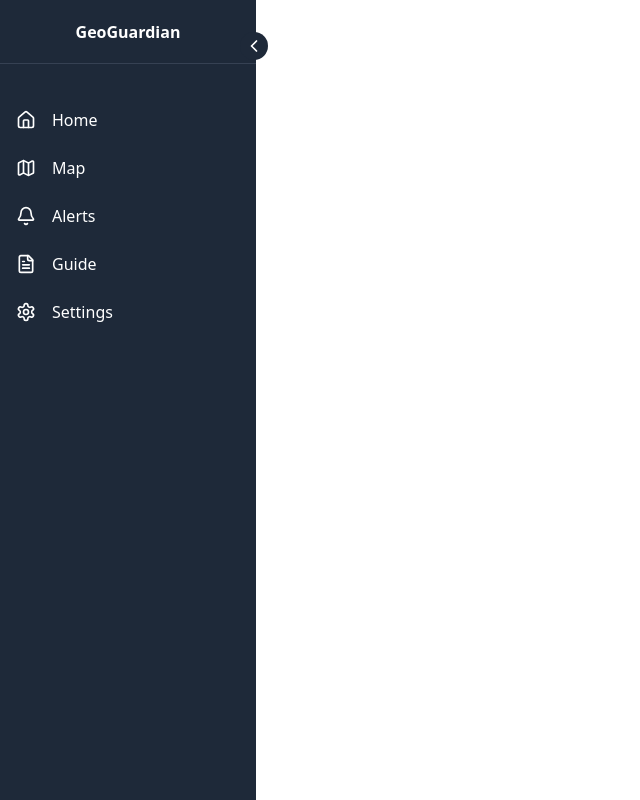
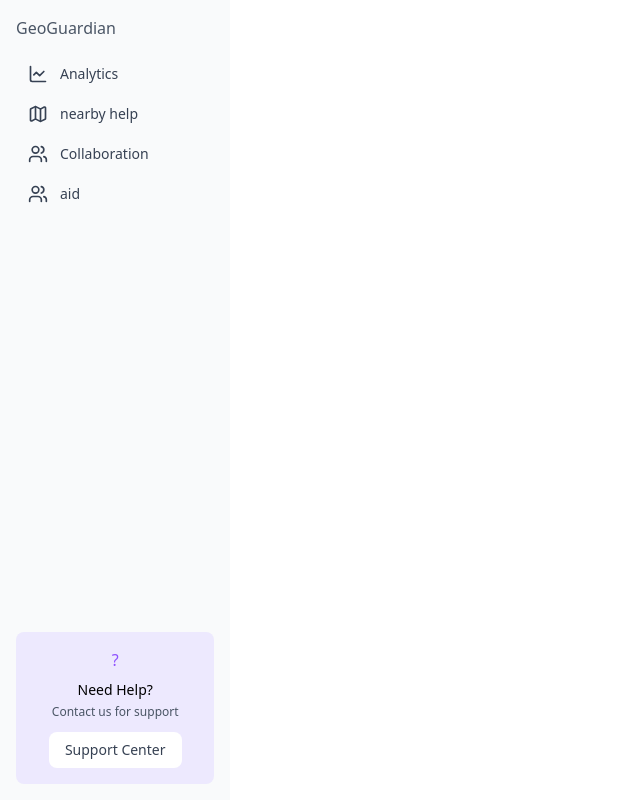
Before and after one commit to Kshitij04Poojary/54-GeoGuardian, a React (Vite) app in the folder frontend/: page /dashboard in a window 1280 px wide. Shown: the whole page, without its empty margins (0-640 px from the left). Built offline with nearby package versions, Linux system fonts and the light colour scheme.

Commit message:
made changes to the first aid page, landing and discover page
made changes to the first aid page, landing and discover page

```diff
--- a/frontend/src/App.jsx
+++ b/frontend/src/App.jsx
@@ -26,21 +26,18 @@
       {/* <EarthCanvas/> */}
       <Routes>
         <Route index path='/' element={<Landing />} />
-        <Route index path='/login' element={<Login />} />
+        <Route path='/login' element={<Login />} />
         <Route path='/register' element={<Register />} />
         <Route path='/forgot-password' element={<ForgotPassword />} />
         <Route path='/notices' element={<NoticesPage />} />
         <Route path='/notices/add' element={<NoticeForm />} />
-        <Route path='/firstaid' element={<FirstAidPage />} />
         <Route path='/dashboard' element={<SidebarLayout />}>
-          <Route path='ngo' >
             <Route path='map' element={<Map />} />
+            <Route path='aid' element={<FirstAidPage />} />
             <Route path='analytics' element={<AdminDashboard />} />
             <Route element={<ChatLayout />} >
               <Route path='collab' element={<ChatWindow />} />
             </Route>
-            <Route path='refugee' />
-          </Route>
         </Route>
         <Route path='/refugeearea' element={<RefugeeArea />} />
         <Route path='/refugeearea/:id' element={<RefugeeAreaDetails />} />
--- a/frontend/src/components/Sidebar.jsx
+++ b/frontend/src/components/Sidebar.jsx
@@ -1,57 +1,85 @@
 import { useState } from 'react';
-import { ChevronRight, Home, Map, Bell, FileText, Settings } from 'lucide-react';
+import { useNavigate, useLocation } from 'react-router-dom';
+import {
+  Map,
+  Users,
+  LineChart
+} from 'lucide-react';
 
-const Sidebar = () => {
-  const [isHovered, setIsHovered] = useState(false);
+const Sidebar = ({ userRole = "admin" }) => {
+  const navigate = useNavigate();
+  const location = useLocation();
 
-  const menuItems = [
-    { icon: <Home size={20} />, label: 'Home', path: '/' },
-    { icon: <Map size={20} />, label: 'Map', path: '/map' },
-    { icon: <Bell size={20} />, label: 'Alerts', path: '/alerts' },
-    { icon: <FileText size={20} />, label: 'Guide', path: '/guide' },
-    { icon: <Settings size={20} />, label: 'Settings', path: '/settings' },
+  const routes = [
+    {
+      name: "Analytics",
+      path: "/dashboard/analytics",
+      allowedFor: ["admin", "ngo"],
+      icon: LineChart
+    },
+    {
+      name: "nearby help",
+      path: "/dashboard/map",
+      allowedFor: ["admin", "user"],
+      icon: Map
+    },
+    {
+      name: "Collaboration",
+      path: "/dashboard/collab",
+      allowedFor: ["admin", "ngo"],
+      icon: Users
+    },
+    {
+      name: "aid",
+      path: "/dashboard/aid",
+      allowedFor: ["admin", "refugee"],
+      icon: Users
+    }
   ];
 
+  const filteredRoutes = routes.filter(route =>
+    route.allowedFor.includes(userRole) && route.name !== ""
+  );
+
   return (
-    <div
-      className={`fixed left-0 top-0 h-screen bg-gray-800 text-white transition-all duration-300 ease-in-out
-        ${isHovered ? 'w-64' : 'w-16'}`}
-      onMouseEnter={() => setIsHovered(true)}
-      onMouseLeave={() => setIsHovered(false)}
-    >
-      {/* Expand/Collapse Arrow */}
-      <div className={`absolute -right-3 top-8 transition-transform duration-300
-        ${isHovered ? 'rotate-180' : ''}`}>
-        <div className="bg-gray-800 rounded-full p-1">
-          <ChevronRight size={20} />
+    <div className="h-screen w-[18%] bg-gray-50 flex flex-col">
+      <div className="p-4 text-gray-600">
+        <h2 className="font-medium mb-4">GeoGuardian</h2>
+
+        <nav className="space-y-1">
+          {filteredRoutes.map((route, index) => {
+            const isActive = location.pathname === route.path;
+
+            return (
+              <button
+                key={index}
+                onClick={() => navigate(route.path)}
+                className={`w-full flex items-center justify-between py-2 px-3 rounded-lg transition-colors
+                  ${isActive
+                    ? 'bg-violet-100 text-violet-700'
+                    : 'text-gray-700 hover:bg-gray-100'
+                  }`}
+              >
+                <div className="flex items-center gap-3">
+                  <route.icon className="w-5 h-5" />
+                  <span className="text-sm">{route.name}</span>
+                </div>
+              </button>
+            );
+          })}
+        </nav>
+      </div>
+
+      <div className="mt-auto p-4">
+        <div className="bg-violet-100 rounded-lg p-4 flex flex-col items-center text-center">
+          <div className="w-6 h-6 text-violet-500 mb-2">?</div>
+          <h3 className="text-sm font-medium mb-1">Need Help?</h3>
+          <p className="text-xs text-gray-600 mb-3">Contact us for support</p>
+          <button className="text-sm bg-white text-gray-700 py-2 px-4 rounded-lg hover:bg-gray-50 transition-colors">
+            Support Center
+          </button>
         </div>
       </div>
-
-      {/* Logo/Brand */}
-      <div className="h-16 flex items-center justify-center border-b border-gray-700">
-        <span className={`font-bold transition-opacity duration-300
-          ${isHovered ? 'opacity-100' : 'opacity-0'}`}>
-          GeoGuardian
-        </span>
-      </div>
-
-      {/* Menu Items */}
-      <nav className="mt-8">
-        {menuItems.map((item, index) => (
-          <a
-            key={index}
-            href={item.path}
-            className={`flex items-center px-4 py-3 hover:bg-gray-700 transition-all duration-200
-              ${isHovered ? 'justify-start gap-4' : 'justify-center'}`}
-          >
-            {item.icon}
-            <span className={`whitespace-nowrap transition-opacity duration-300
-              ${isHovered ? 'opacity-100' : 'opacity-0 w-0'}`}>
-              {item.label}
-            </span>
-          </a>
-        ))}
-      </nav>
     </div>
   );
 };
--- a/frontend/src/pages/FirstAidPage.jsx
+++ b/frontend/src/pages/FirstAidPage.jsx
@@ -1,26 +1,10 @@
-import React, { useState, useEffect } from "react";
+import React from "react";
+import FirstAidCard from "../components/charts/FirstAidCard";
 import firstAidData from "../assets/firstAidData";
-import FirstAidCard from "../components/charts/FirstAidCard";
-import Sidebar from "../components/Sidebar";
 
 const FirstAidPage = () => {
-  const [selectedCard, setSelectedCard] = useState(firstAidData[0]);
-  const [otherCards, setOtherCards] = useState(firstAidData.slice(1));
-  const [isSidebarOpen, setIsSidebarOpen] = useState(false);
-
-  // Effect to check sidebar width dynamically
-  useEffect(() => {
-    const sidebar = document.querySelector(".sidebar");
-    if (sidebar) {
-      const observer = new MutationObserver(() => {
-        setIsSidebarOpen(sidebar.classList.contains("w-64"));
-      });
-
-      observer.observe(sidebar, { attributes: true, attributeFilter: ["class"] });
-
-      return () => observer.disconnect();
-    }
-  }, []);
+  const [selectedCard, setSelectedCard] = React.useState(firstAidData[0]);
+  const [otherCards, setOtherCards] = React.useState(firstAidData.slice(1));
 
   const handleCardClick = (index) => {
     const newSelectedCard = otherCards[index];
@@ -35,19 +19,11 @@
   };
 
   return (
-    <div className="flex">
-      {/* Sidebar */}
-      <Sidebar />
-
-      {/* Main content area with dynamic margin based on sidebar state */}
-      <div className={`flex-1 transition-all duration-300 ${isSidebarOpen ? "ml-64" : "ml-16"}`}>
-        <div className="p-6 bg-gray-100 min-h-screen">
-          <div className="max-w-[1800px] mx-auto">
-            <div className="flex flex-col lg:flex-row gap-6">
+    <div className="flex gap-4 h-screen p-6 bg-gray-50">
       {/* Left Side: Selected Card with Video */}
-              <div className="lg:w-3/5">
-                <div className="bg-white rounded-lg shadow-md overflow-hidden">
-                  <div className="relative w-full aspect-video">
+      <div className="w-3/5 flex flex-col h-full">
+        {/* Fixed height video container */}
+        <div className="relative w-full aspect-video rounded-lg overflow-hidden bg-black">
           <iframe
             className="absolute inset-0 w-full h-full"
             src={`https://www.youtube.com/embed/${selectedCard.video}`}
@@ -57,30 +33,29 @@
           ></iframe>
         </div>
 
-                  <div className="p-4">
+        {/* Content section with fixed height */}
+        <div className="flex flex-col flex-grow mt-4 max-h-[calc(100vh-56vh)]">
           <h1 className="text-2xl font-bold">{selectedCard.title}</h1>
           <p className="text-gray-700 mt-2 mb-4">
             Learn how to stay safe during a {selectedCard.title}. Follow the steps below:
           </p>
 
-                    {/* Instructions Grid */}
-                    <div className="grid sm:grid-cols-2 gap-3">
+          {/* Scrollable instructions grid with fixed height and consistent card sizes */}
+          <div className="grid grid-cols-2 gap-2 overflow-y-auto flex-grow">
             {selectedCard.instructions.map((instruction, index) => (
               <div
                 key={index}
-                          className="bg-gray-50 rounded-lg p-4 flex items-center"
+                className="bg-white rounded-lg shadow p-2 flex items-center justify-center min-h-[120px]"
               >
-                          <p className="text-gray-700">{instruction}</p>
+                <p className="text-gray-700 text-sm">{instruction}</p>
               </div>
             ))}
           </div>
         </div>
       </div>
-              </div>
 
-              {/* Right Side: Remaining Cards */}
-              <div className="lg:w-2/5">
-                <div className={`grid gap-4 transition-all duration-300 ${isSidebarOpen ? "grid-cols-1" : "sm:grid-cols-2"}`}>
+      {/* Right Side: Remaining Cards in 2x2 Grid */}
+      <div className="w-2/5 grid grid-cols-2 gap-4 h-full overflow-y-auto">
         {otherCards.map((card, index) => (
           <div
             key={card.id}
@@ -96,11 +71,6 @@
         ))}
       </div>
     </div>
-            </div>
-          </div>
-        </div>
-      </div>
-    </div>
   );
 };
 
--- a/frontend/src/pages/Landing.jsx
+++ b/frontend/src/pages/Landing.jsx
@@ -1,8 +1,25 @@
 import EarthCanvas from '../components/Earth';
+import { Link, useNavigate } from 'react-router-dom';
 
 const Landing = () => {
+
+  const navigate = useNavigate();
   return (
     <div className="h-screen bg-black">
+      <div className='flex gap-2 justify-end p-4'>
+        <button className='px-4 py-2 rounded-lg bg-white cursor-pointer'
+          onClick={() => navigate('/login')}>
+          login
+        </button>
+        <button className='px-4 py-2 rounded-lg bg-white'
+          onClick={() => navigate('/register')}>
+          SignUp
+        </button>
+        <button className='px-4 py-2 rounded-lg bg-white'
+          onClick={() => navigate('/notices')}>
+          Notices
+        </button>
+      </div>
       <h1 className="text-5xl text-white text-center pt-10 font-sans" style={{ fontFamily: 'Poppins, sans-serif' }}>
         GeoGuardian
       </h1>
--- a/frontend/src/pages/Login.jsx
+++ b/frontend/src/pages/Login.jsx
@@ -57,7 +57,7 @@
                         <div>
                             <button
                                 type="submit"
-                                onClick={() => navigate("/dashboards/home")}
+                                onClick={() => navigate("/dashboard/analytics")}
                                 className="w-full py-2 px-4 bg-[#3182ce] hover:bg-[#2B6CB0] text-white font-semibold rounded-md shadow-sm focus:outline-none focus:ring-2 focus:ring-blue-500 focus:ring-opacity-50"
                             >
                                 Login
```
Also changed, not shown: frontend/src/components/chats/ChatWindow.jsx (+6 -97 lines), frontend/src/assets/constants.js (added). Lines whose indentation alone changed are shown as unchanged.
